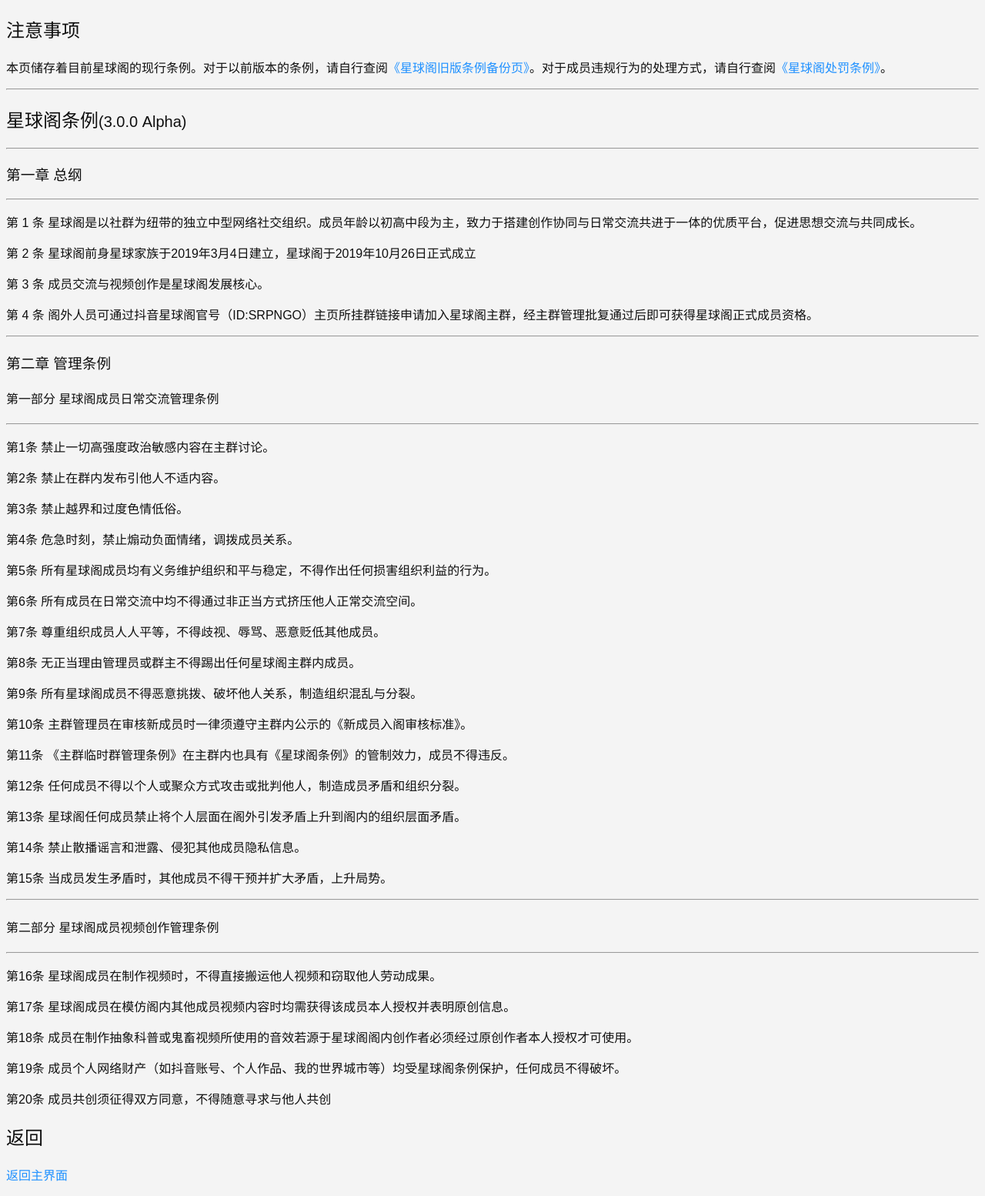
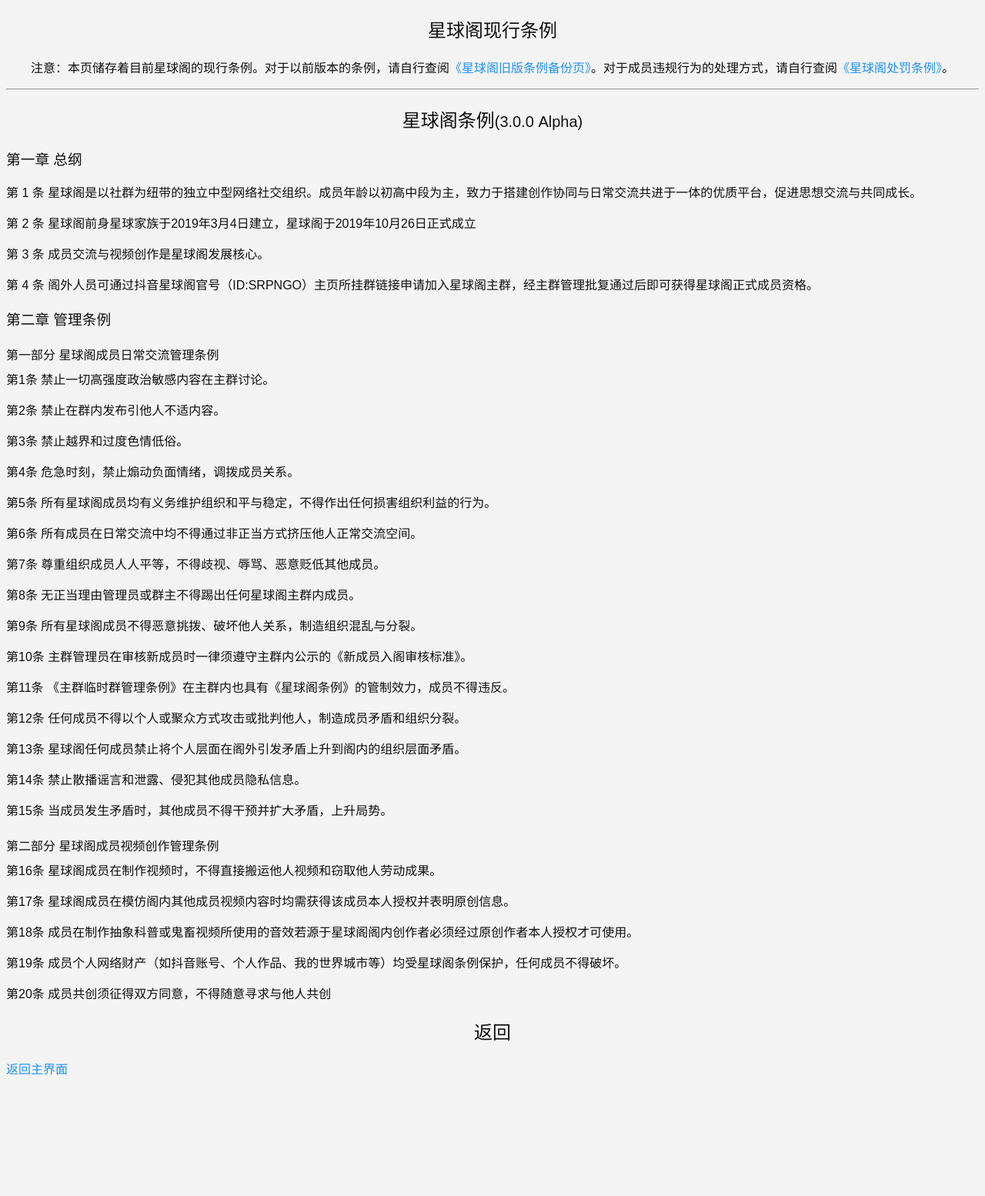
Before and after one commit to SRPNGO/srpngo.github.io, a Jekyll site: the page built from srpn/TL.md, in a window 1280 px wide. Shown: the whole page at 77% size. Built offline with Jekyll 4.4.1, drawn with Linux system fonts in a browser that asks for light colours; our own code applies the rules of GitHub Pages for plain Markdown files; comment, search, counter and statistics services are not loaded; after the commit the page ends 1416 px from its top, so only the background shows below that.

Commit message:
样式更新

```diff
--- a/srpn/TL.md
+++ b/srpn/TL.md
@@ -4,20 +4,31 @@
 keywords: 星球阁, SRPN, 条例, 星球阁条例, SRPN条例
 description: 星球阁的条例
 ---
+<style>
+h4{
+    margin-bottom: -8px;
+}
+h1,h2{
+    text-align: center;
+}
+#description>p{
+    text-align: center;
+}
+</style>
 
-# 注意事项
+<div markdown="1" id="description">
 
-本页储存着目前星球阁的现行条例。对于以前版本的条例，请自行查阅[《星球阁旧版条例备份页》](TL_old.html)。对于成员违规行为的处理方式，请自行查阅[《星球阁处罚条例》](violations)。
+# 星球阁现行条例
+
+注意：本页储存着目前星球阁的现行条例。对于以前版本的条例，请自行查阅[《星球阁旧版条例备份页》](TL_old.html)。对于成员违规行为的处理方式，请自行查阅[《星球阁处罚条例》](violations)。
+
+</div>
 
 ---
 
 ## 星球阁条例<small>(3.0.0 Alpha)</small>
 
----
-
 ### 第一章 总纲
-
----
 
 第 1 条 星球阁是以<!-- 学术为根基、 -->社群为纽带的独立中型网络社交组织。成员年龄以初高中段为主，致力于搭建创作协同与日常交流共进于一体的优质平台，促进思想交流与共同成长。
 
@@ -27,12 +38,9 @@
 
 第 4 条 阁外人员可通过抖音星球阁官号（ID:SRPNGO）主页所挂群链接申请加入星球阁主群，经主群管理批复通过后即可获得星球阁正式成员资格。
 
-- - -
+### 第二章 管理条例
 
-### 第二章 管理条例
 #### 第一部分 星球阁成员日常交流管理条例
-
-- - -
 
 第1条 禁止一切高强度政治敏感内容在主群讨论。
 
@@ -64,11 +72,7 @@
 
 第15条 当成员发生矛盾时，其他成员不得干预并扩大矛盾，上升局势。
 
-- - -
-
 #### 第二部分 星球阁成员视频创作管理条例
-
-- - -
 
 第16条 星球阁成员在制作视频时，不得直接搬运他人视频和窃取他人劳动成果。
 
```
Also changed, not shown: srpn/violations.md (+17 -11 lines).
